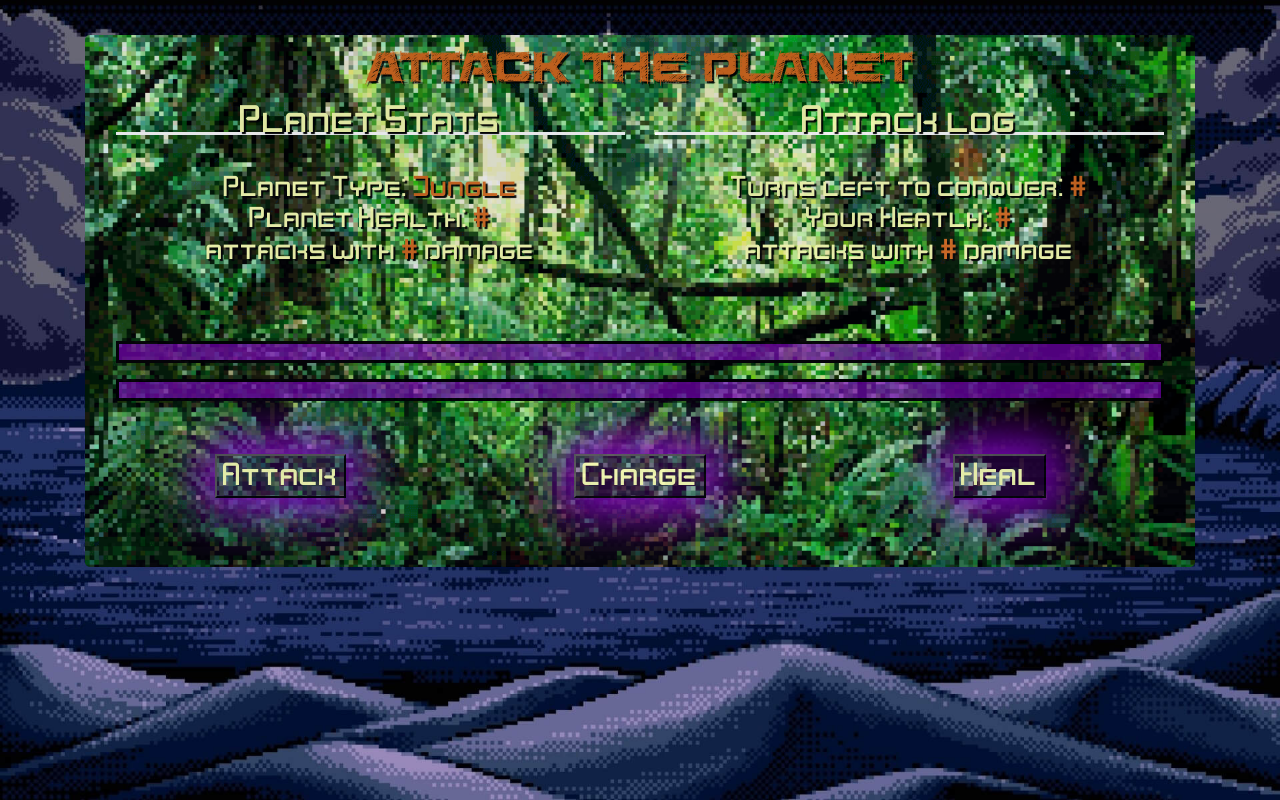
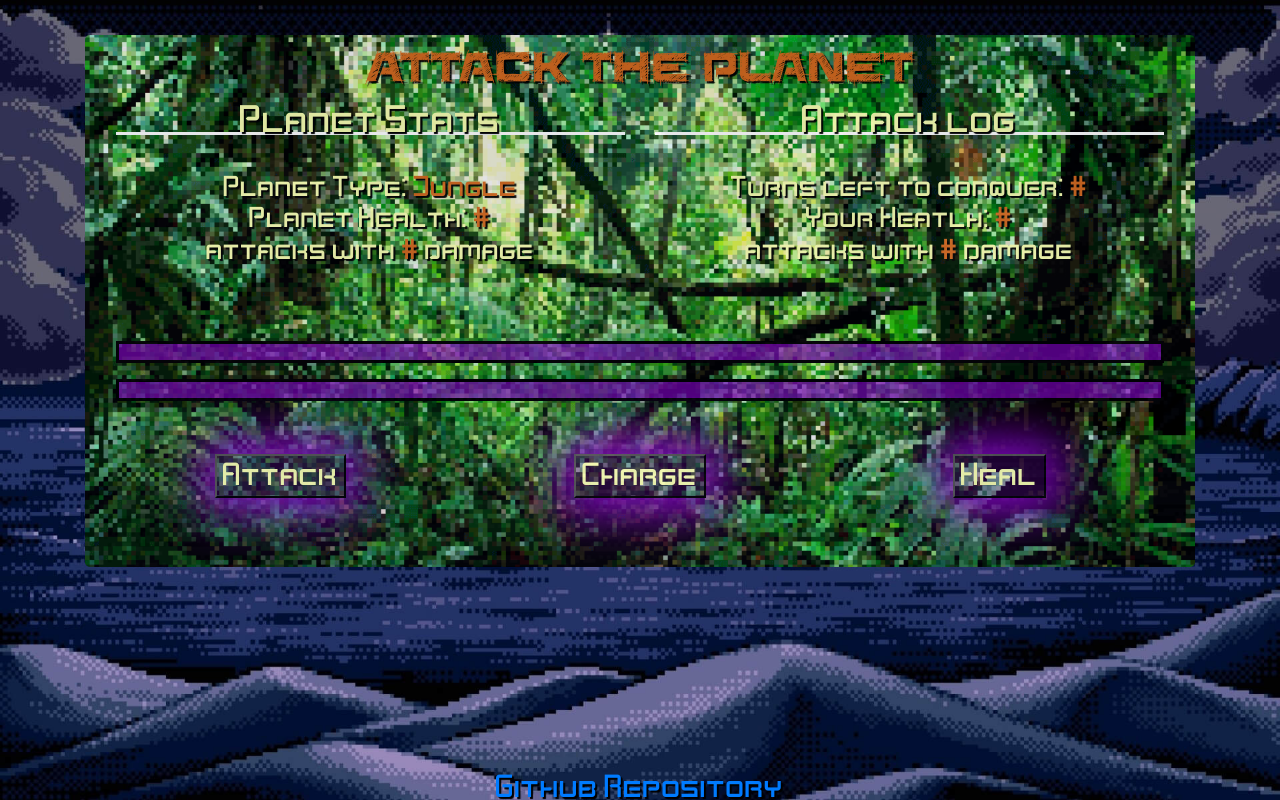
Before and after one commit to yiqi0110/sassyCats, a website: page public/planet.html in a window 1280 px wide. Drawn offline with nearby package versions, Linux system fonts and the light colour scheme; no server answers.

Commit message:
added the footer and all that good jimmmer jammer

```diff
--- a/public/js/gameLogic/battleLogic.js
+++ b/public/js/gameLogic/battleLogic.js
@@ -65,7 +65,7 @@ function planetVSplayer(player, planet) {
 
 
     // planet is extra small 3 TURNS
-    if (planet.orbital_period <= 100) {
+    if (planet.orbital_period <= 25) {
         turns = 3;
         planet.hp = 40;
         $("#player-move").text(battleText.startBattle.tooSmall);
--- a/public/planet.html
+++ b/public/planet.html
@@ -8,6 +8,7 @@
     <link rel="stylesheet" href="https://stackpath.bootstrapcdn.com/bootstrap/4.1.3/css/bootstrap.min.css" integrity="sha384-MCw98/SFnGE8fJT3GXwEOngsV7Zt27NXFoaoApmYm81iuXoPkFOJwJ8ERdknLPMO"
         crossorigin="anonymous">
     <link rel="stylesheet" type="text/css" href="./styles/planet.css">
+    <link rel="stylesheet" type="text/css" href="./styles/footer.css">
     <link rel="icon" href="./images/icon.png">
     <link rel="apple-touch-icon" sizes="57x57" href="./images/apple-icon-57.png" />
     <link rel="apple-touch-icon" sizes="72x72" href="./images/apple-icon-72.png" />
@@ -111,6 +112,7 @@
     </div>
 
     </div>
+    <footer><a href="https://github.com/yiqi0110/sassyCats" target="_blank" rel="noopener noreferrer">Github Repository</a></footer>
 </body>
 
 <!-- Jquery -->
--- /dev/null
+++ b/public/styles/footer.css
@@ -0,0 +1,6 @@
+footer {
+    position: absolute;
+    bottom: 0rem;
+    text-align: center;
+    width: 100%;
+}
```
Also changed, not shown: public/character.html (+2 -0 lines), public/death.html (+5 -2 lines), public/enslaved.html (+3 -0 lines), public/index.html (+2 -0 lines), public/ship.html (+2 -0 lines), public/win.html (+2 -0 lines), public/wuss.html (+2 -0 lines).
